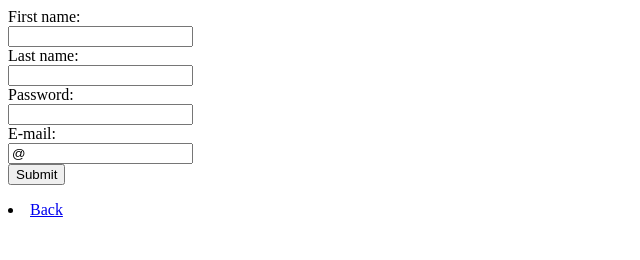
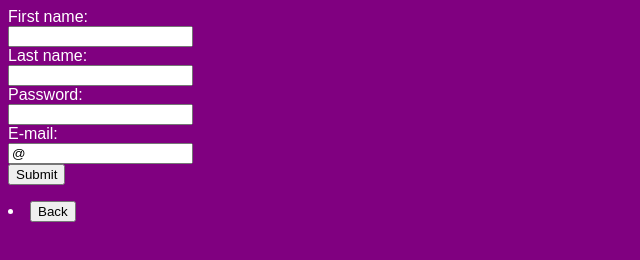
Before and after one commit to Kashatin/IBM-code-the-future, a plain HTML site: page loginPage.html in a window 1280 px wide. Shown: the whole page, without its empty margins (0-640 px from the left). Drawn offline with Linux system fonts and the light colour scheme.

Commit message:
all in 1 style

```diff
--- a/loginPage.html
+++ b/loginPage.html
@@ -3,8 +3,9 @@
   <head>
     <meta charset="utf-8">
     <title>Login page</title>
+    <link rel="stylesheet" href="../layout_stylesheet.css" />
   </head>
-    <body>
+    <body id="flexbox-demo-bg">
         <form  action="./formSuccess.html">
             <label for="fname">First name:</label><br>
             <input type="text" id="fname" name="fname" value="" required><br>
@@ -16,6 +17,6 @@
             <input type="email" id="email" name="email" value="@" required><br>
             <input type="submit" value="Submit">
         </form>
-      <p><li><a href="index.html">Back</a></li></p>
+      <p><li><a href="index.html"><button>Back</button></a></li></p>
     </body>
 </html>
```
